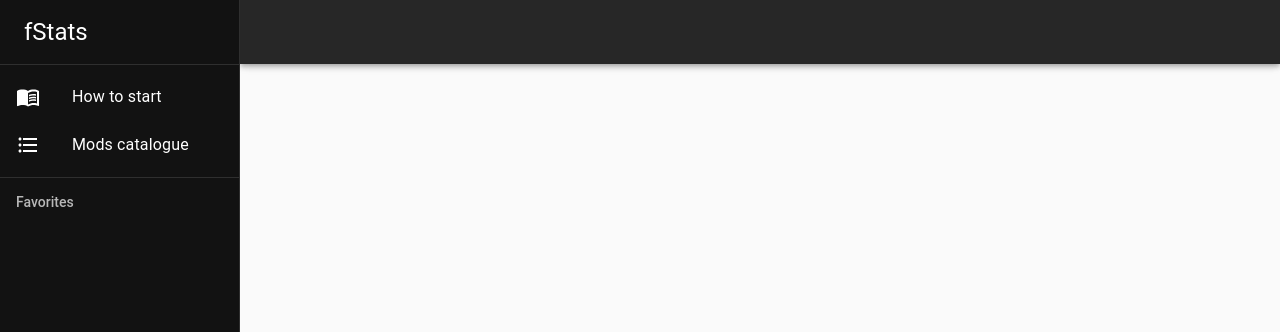
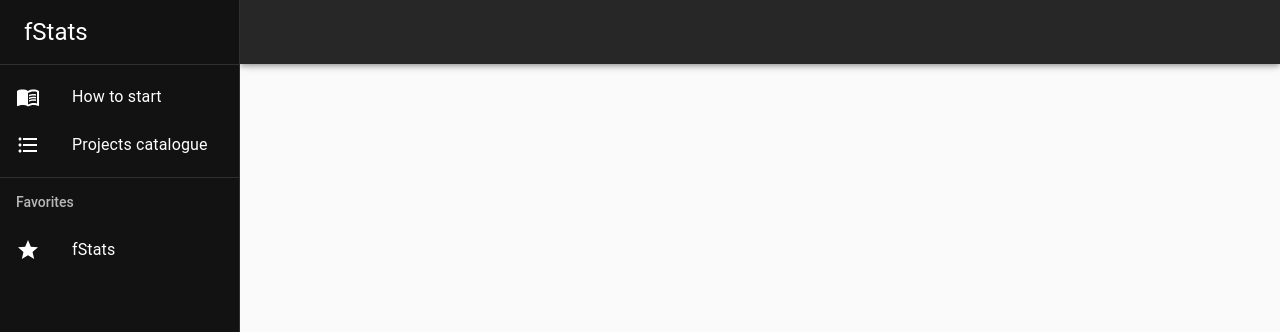
Before and after one commit to fStats/fstats-frontend, a React (Create React App) app: page / in a window 1280 px wide. Shown: the top 332 px of the page. Built offline with nearby package versions, Linux system fonts and the light colour scheme; what chartjs-plugin-datalabels, chartjs-plugin-zoom would draw is missing.

Commit message:
Added favorite projects and renamed mods to projects

```diff
--- a/src/pages/RootPage.tsx
+++ b/src/pages/RootPage.tsx
@@ -15,7 +15,7 @@ import Typography from '@mui/material/Typography';
 import {Container, ListSubheader} from "@mui/material";
 import {Link, Outlet} from "react-router-dom";
 import {DrawerProps} from "./types";
-import {FormatListBulleted, MenuBook} from "@mui/icons-material";
+import {FormatListBulleted, MenuBook, Star} from "@mui/icons-material";
 
 export const drawerWidth = 240;
 
@@ -31,9 +31,16 @@ export default function RootPage(props: DrawerProps) {
             icon: <MenuBook/>
         },
         {
-            label: "Mods catalogue",
-            route: "/mods",
+            label: "Projects catalogue",
+            route: "/projects",
             icon: <FormatListBulleted/>
+        }
+    ]
+
+    const userFavorites = [
+        {
+            id: 1,
+            name: "fStats"
         }
     ]
 
@@ -60,10 +67,20 @@ export default function RootPage(props: DrawerProps) {
                 )}
             </List>
             <Divider/>
-            <List subheader={
+            {userFavorites.length > 0 ? <List subheader={
                 <ListSubheader>Favorites</ListSubheader>
             }>
-            </List>
+                {userFavorites.map(project => {
+                    return <ListItem disablePadding>
+                        <ListItemButton component={Link} to={`${project.id}`}>
+                            <ListItemIcon>
+                                <Star/>
+                            </ListItemIcon>
+                            <ListItemText primary={project.name}/>
+                        </ListItemButton>
+                    </ListItem>
+                })}
+            </List> : null}
         </div>
     );
 
```
